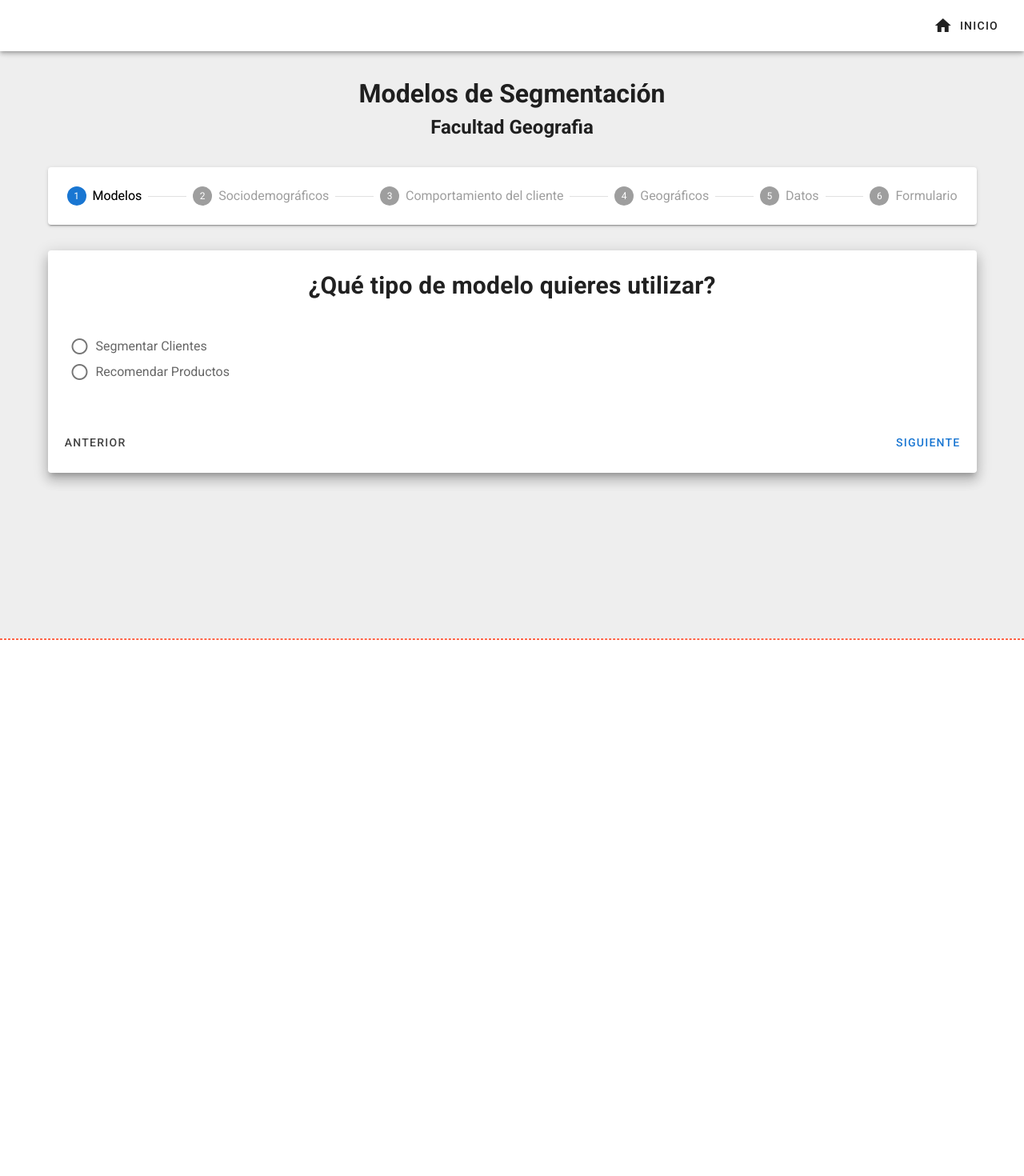
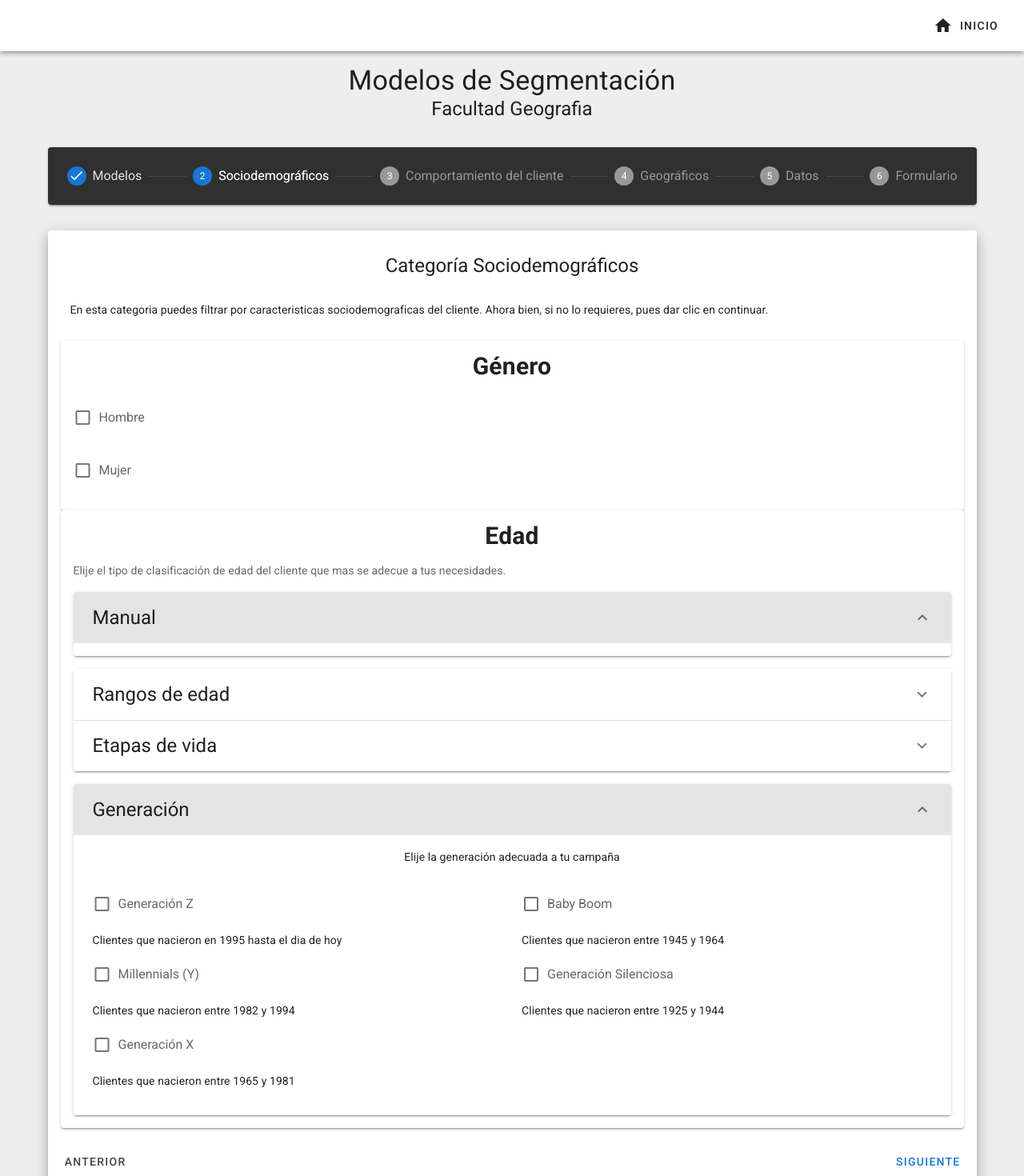
Before and after one commit to AngelGuerrero/proyecto-final-vuetify, a Vue app: page / in a window 1280 px wide. Shown: the top 1470 px of the page at 80% size. Before the commit the page ends 870 px from the top, so only its background shows below. Built offline with nearby package versions, Linux system fonts and the light colour scheme.

Commit message:
Agregando pantalla sociodemográficos

```diff
--- a/src/App.vue
+++ b/src/App.vue
@@ -4,7 +4,7 @@
       <navbar-component></navbar-component>
     </div>
 
-    <div id="content" class="dev grey lighten-3">
+    <div id="content" class="grey lighten-3">
       <v-main>
         <v-container>
           <!-- Contiene la visualización de los pasos a seguir -->
@@ -19,18 +19,19 @@
           <v-card class="py-3 elevation-10">
             <component :is="getCurrentComponent"></component>
 
-              <!-- Controles para recorrer los pasos -->
-              <v-card-actions d-flex class="px-3">
-                <v-btn text color="secondary" @click="prevStep">Anterior</v-btn>
-                <v-btn text color="primary" @click="nextStep" class="ml-auto">Siguiente</v-btn>
-              </v-card-actions>
+            <!-- Controles para recorrer los pasos -->
+            <v-card-actions d-flex class="px-3">
+              <v-btn text color="secondary" @click="prevStep">Anterior</v-btn>
+              <v-btn text color="primary" @click="nextStep" class="ml-auto"
+                >Siguiente</v-btn
+              >
+            </v-card-actions>
           </v-card>
-
         </v-container>
       </v-main>
     </div>
 
-    <div id="my_footer" class="dev">
+    <div id="my_footer">
       <footer-component></footer-component>
     </div>
   </v-app>
@@ -44,6 +45,7 @@ import FooterComponent from './components/FooterComponent'
 
 // Modelos dinámicos
 import ModelosComponent from './components/ModelosComponent'
+import SociodemograficosComponent from './components/SociodemograficosComponent'
 
 export default {
   name: 'App',
@@ -53,11 +55,13 @@ export default {
     HeaderComponent,
     StepperComponent,
     FooterComponent,
-    ModelosComponent
+
+    ModelosComponent,
+    SociodemograficosComponent
   },
 
   created () {
-    this.currentStep = this.steps[0]
+    this.currentStep = this.steps[1]
   },
 
   computed: {
@@ -71,7 +75,11 @@ export default {
     steps: [
       { title: 'Modelos', number: 1, component: 'modelos' },
       { title: 'Sociodemográficos', number: 2, component: 'sociodemograficos' },
-      { title: 'Comportamiento del cliente', number: 3, component: 'comportamiento' },
+      {
+        title: 'Comportamiento del cliente',
+        number: 3,
+        component: 'comportamiento'
+      },
       { title: 'Geográficos', number: 4, component: 'geograficos' },
       { title: 'Datos', number: 5, component: 'datos' },
       { title: 'Formulario', number: 6, component: 'formulario' }
@@ -79,21 +87,21 @@ export default {
   }),
 
   watch: {
-    steps (val) {
-      if (this.currentStep > val) {
-        this.currentStep = val
-      }
-    }
+    // steps (val) {
+    //   if (this.currentStep > val) {
+    //     this.currentStep = val
+    //   }
+    // }
   },
 
   methods: {
     nextStep () {
       //
       // Verifica si el siguiente es el último elemento
-      if (this.currentStep + 1 >= this.steps[this.steps.length - 1].number) {
+      if (this.currentStep.number + 1 >= this.steps[this.steps.length - 1].number) {
         return
       }
-      this.currentStep = this.currentStep + 1
+      this.currentStep = this.steps[this.currentStep.number]
     },
 
     prevStep () {
--- a/src/assets/css/global.css
+++ b/src/assets/css/global.css
@@ -3,17 +3,11 @@
   border: 1px dashed tomato;
 }
 
-html {
-  scroll-behavior: smooth;
-}
-
 #wrapper {
-  min-height: 100vh;
-
   display: grid;
 
   grid-template-columns: auto;
-  grid-template-rows: auto 1fr minmax(70px, auto);
+  grid-template-rows: auto 1fr 30px;
 }
 
 #my_nav {
@@ -21,7 +15,6 @@ html {
 }
 #content {
   grid-row: 2/3;
-  height: 100%;
 }
 #my_footer {
   grid-row: 3/4;
--- a/src/components/HeaderComponent.vue
+++ b/src/components/HeaderComponent.vue
@@ -1,9 +1,9 @@
 <template>
-  <header class="my-4">
-    <h1 class="text-center">Modelos de Segmentación</h1>
-    <h2 class="text-center">Facultad Geografia</h2>
+  <header class="mt-1 mb-3">
+    <h1 class="text-center text-h5 text-md-h4">Modelos de Segmentación</h1>
+    <h2 class="text-center text-h6 text-md-h5">Facultad Geografia</h2>
 
-    <v-stepper v-model="currentStep" class="my-8">
+    <v-stepper v-model="currentStep" class="my-8" dark>
       <v-stepper-header>
         <template v-for="step in steps">
           <v-stepper-step
--- a/src/components/ModelosComponent.vue
+++ b/src/components/ModelosComponent.vue
@@ -1,7 +1,7 @@
 <template>
   <div>
     <v-card-title class="justify-center">
-      <h2>¿Qué tipo de modelo quieres utilizar?</h2>
+      <h2 class="text-h6 text-md-h5">¿Qué tipo de modelo quieres utilizar?</h2>
     </v-card-title>
 
     <v-card-text>
@@ -22,7 +22,7 @@
         multiple
         v-model="panels"
       >
-        <h1>Modelos de segmentación</h1>
+        <h1 class="text-center text-h4 text-md-h4">Modelos de segmentación</h1>
         <p class="my-3">
           Elige el modelo de segmentación de clientes que mas se ajuste a tus
           necesidades.
@@ -31,7 +31,7 @@
         <v-expansion-panel>
           <v-expansion-panel-header class="d-flex flex-row">
             <v-container>
-              <h2 class="mb-3">RFM por Categorias</h2>
+              <h2 class="text-h6 text-md-h5 mb-3">RFM por Categorias</h2>
               <p>
                 Consiste en clasificar a los clientes mediante tres variables
                 indicadoras:
@@ -121,7 +121,9 @@
         <v-expansion-panel>
           <v-expansion-panel-header class="d-flex flex-row">
             <v-container>
-              <h2 class="mb-3">SPC "Probabilidad de compra"</h2>
+              <h2 class="text-h6 text-md-h5 mb-3">
+                SPC "Probabilidad de compra"
+              </h2>
               <p>
                 Este modelo clasifica a los clientes acuerdo al número de
                 compras y tiempo transcurrido entre compras por medios digitales
@@ -141,21 +143,13 @@
               <v-row>
                 <v-col cols="12" md="6">
                   <h3>Retencion del cliente</h3>
-                  <v-checkbox
-                    label=" Alta probabilidad de compra "
-                  ></v-checkbox>
-                  <v-checkbox
-                    label=" Baja probabilidad de compra "
-                  ></v-checkbox>
+                  <v-checkbox label="Alta probabilidad de compra"></v-checkbox>
+                  <v-checkbox label="Baja probabilidad de compra"></v-checkbox>
                 </v-col>
                 <v-col cols="12" md="6">
                   <h3>Recuperacion del cliente</h3>
-                  <v-checkbox
-                    label=" Alta probabilidad de compra "
-                  ></v-checkbox>
-                  <v-checkbox
-                    label=" Baja probabilidad de compra "
-                  ></v-checkbox>
+                  <v-checkbox label="Alta probabilidad de compra"></v-checkbox>
+                  <v-checkbox label="Baja probabilidad de compra"></v-checkbox>
                 </v-col>
               </v-row>
             </form>
@@ -166,7 +160,7 @@
         <v-expansion-panel>
           <v-expansion-panel-header class="d-flex flex-row">
             <v-container>
-              <h2 class="mb-3">Puntualidad "N"</h2>
+              <h2 class="text-h6 text-md-h5 mb-3">Puntualidad "N"</h2>
               <p>
                 Utiliza diversas variables económicas, demográficas y de perfil
                 digital que permite predecir la puntualidad de abono<br />
@@ -206,7 +200,7 @@
         multiple
         v-model="panels"
       >
-        <h1>Modelos de Recomendación</h1>
+        <h1 class="text-center text-h4 text-md-h4">Modelos de Recomendación</h1>
         <p class="my-3">
           Elige el modelo de recomendación de productos que mas se ajuste a tus
           necesidades.
@@ -215,8 +209,11 @@
         <v-expansion-panel>
           <v-expansion-panel-header class="d-flex flex-row">
             <v-container>
-              <h2 class="mb-3">Recomendar productos</h2>
-              <p>Lorem ipsum dolor sit amet consectetur adipisicing elit. Est, laboriosam!</p>
+              <h2 class="text-h6 text-md-h5 mb-3">Recomendar productos</h2>
+              <p>
+                Lorem ipsum dolor sit amet consectetur adipisicing elit. Est,
+                laboriosam!
+              </p>
             </v-container>
           </v-expansion-panel-header>
 
--- /dev/null
+++ b/src/components/SociodemograficosComponent.vue
@@ -0,0 +1,194 @@
+<template>
+  <div>
+    <v-card-title class="justify-center">
+      <h2 class="text-h6 text-md-h5">Categoría Sociodemográficos</h2>
+    </v-card-title>
+
+    <v-card-text>
+      <v-container>
+        <p>
+          En esta categoria puedes filtrar por caracteristicas sociodemograficas
+          del cliente. Ahora bien, si no lo requieres, pues dar clic en
+          continuar.
+        </p>
+      </v-container>
+
+      <!-- Género -->
+      <v-card>
+        <v-card-title primary-title class="justify-center">
+          <h2>Género</h2>
+        </v-card-title>
+        <v-card-text>
+          <v-checkbox label="Hombre"></v-checkbox>
+          <v-checkbox label="Mujer"></v-checkbox>
+        </v-card-text>
+      </v-card>
+
+      <!-- Edad -->
+      <v-row>
+        <v-col>
+          <v-card>
+            <v-card-title primary-title class="justify-center">
+              <h2>Edad</h2>
+            </v-card-title>
+            <v-card-text>
+              <p>
+                Elije el tipo de clasificación de edad del cliente que mas se
+                adecue a tus necesidades.
+              </p>
+
+              <!-- Panels -->
+              <v-expansion-panels focusable multiple v-model="panels">
+                <!-- Option 1 -->
+                <v-expansion-panel>
+                  <v-expansion-panel-header class="d-flex flex-row">
+                    <h2 class="text-h6 text-md-h5">Manual</h2>
+                  </v-expansion-panel-header>
+
+                  <v-expansion-panel-content panel></v-expansion-panel-content>
+                </v-expansion-panel>
+
+                <!-- Option 2 -->
+                <v-expansion-panel>
+                  <v-expansion-panel-header class="d-flex flex-row">
+                    <h2 class="text-h6 text-md-h5">Rangos de edad</h2>
+                  </v-expansion-panel-header>
+
+                  <v-expansion-panel-content panel>
+                    <p class="text-center my-4">
+                      Selecciona los rangos de tu interes
+                    </p>
+
+                    <form>
+                      <v-row>
+                        <v-col cols="12" md="3">
+                          <v-checkbox label=" 15 a 19 años "></v-checkbox>
+
+                          <v-checkbox label=" 20 a 24 años "></v-checkbox>
+
+                          <v-checkbox label=" 25 a 29 años "></v-checkbox>
+
+                          <v-checkbox label=" 30 a 34 años "></v-checkbox>
+                        </v-col>
+                        <v-col cols="12" md="3">
+                          <v-checkbox label=" 35 a 39 años "></v-checkbox>
+
+                          <v-checkbox label=" 40 a 44 años "></v-checkbox>
+
+                          <v-checkbox label=" 45 a 49 años "></v-checkbox>
+
+                          <v-checkbox label=" 50 a 54 años "></v-checkbox>
+                        </v-col>
+                        <v-col cols="12" md="3">
+                          <v-checkbox label=" 55 a 59 años "></v-checkbox>
+
+                          <v-checkbox label=" 60 a 64 años "></v-checkbox>
+
+                          <v-checkbox label=" 65 a 69 años "></v-checkbox>
+
+                          <v-checkbox label=" 70 a 74 años "></v-checkbox>
+                        </v-col>
+                        <v-col cols="12" md="3">
+                          <v-checkbox label=" 75 a 79 años "></v-checkbox>
+
+                          <v-checkbox label=" 80 a 84 años "></v-checkbox>
+
+                          <v-checkbox label=" 85 años o más "></v-checkbox>
+                        </v-col>
+                      </v-row>
+                    </form>
+                  </v-expansion-panel-content>
+                </v-expansion-panel>
+
+                <!-- Option 3 -->
+                <v-expansion-panel>
+                  <v-expansion-panel-header class="d-flex flex-row">
+                    <h2 class="text-h6 text-md-h5">Etapas de vida</h2>
+                  </v-expansion-panel-header>
+
+                  <v-expansion-panel-content panel>
+                    <p class="text-center my-4">
+                      Selecciona la etapa de vida para tu análisis
+                    </p>
+
+                    <form>
+                      <v-row>
+                        <v-col cols="12" md="3">
+                          <v-checkbox label=" Adolecentes "></v-checkbox>
+                          <p>edades entre 15 y 24 años.</p>
+                        </v-col>
+                        <v-col cols="12" md="3">
+                          <v-checkbox label=" Adultos jovenes "></v-checkbox>
+                          <p>edades entre 25 y 39 años.</p>
+                        </v-col>
+                        <v-col cols="12" md="3">
+                          <v-checkbox label=" Adultos "></v-checkbox>
+                          <p>edades entre 40 y 64 años.</p>
+                        </v-col>
+                        <v-col cols="12" md="3">
+                          <v-checkbox label=" Jubilados "></v-checkbox>
+                          <p>65 años y más</p>
+                        </v-col>
+                      </v-row>
+                    </form>
+                  </v-expansion-panel-content>
+                </v-expansion-panel>
+
+                <!-- Option 4 -->
+                <v-expansion-panel>
+                  <v-expansion-panel-header class="d-flex flex-row">
+                    <h2 class="text-h6 text-md-h5">Generación</h2>
+                  </v-expansion-panel-header>
+
+                  <v-expansion-panel-content panel>
+                    <p class="text-center my-4">
+                      Elije la generación adecuada a tu campaña
+                    </p>
+
+                    <form>
+                      <v-row>
+                        <v-col cols="12" md="6">
+                          <v-checkbox label="Generación Z"></v-checkbox>
+                          <p>
+                            Clientes que nacieron en 1995 hasta el dia de hoy
+                          </p>
+
+                          <v-checkbox label="Millennials (Y)"></v-checkbox>
+                          <p>Clientes que nacieron entre 1982 y 1994</p>
+
+                          <v-checkbox label="Generación X"></v-checkbox>
+                          <p>Clientes que nacieron entre 1965 y 1981</p>
+                        </v-col>
+                        <v-col cols="12" md="6">
+                          <v-checkbox label="Baby Boom"></v-checkbox>
+                          <p>Clientes que nacieron entre 1945 y 1964</p>
+
+                          <v-checkbox
+                            label="Generación Silenciosa"
+                          ></v-checkbox>
+                          <p>Clientes que nacieron entre 1925 y 1944</p>
+                        </v-col>
+                      </v-row>
+                    </form>
+                  </v-expansion-panel-content>
+                </v-expansion-panel>
+              </v-expansion-panels>
+            </v-card-text>
+          </v-card>
+        </v-col>
+      </v-row>
+    </v-card-text>
+  </div>
+</template>
+
+<script>
+export default {
+  name: 'SociodemograficosComponent',
+
+  data: () => ({
+    panels: [0, 0, 0, 3]
+  })
+}
+</script>
+
+<style lang="scss" scoped></style>
```
Also changed, not shown: 1 other file (tests, documents, lock files or other folders).
